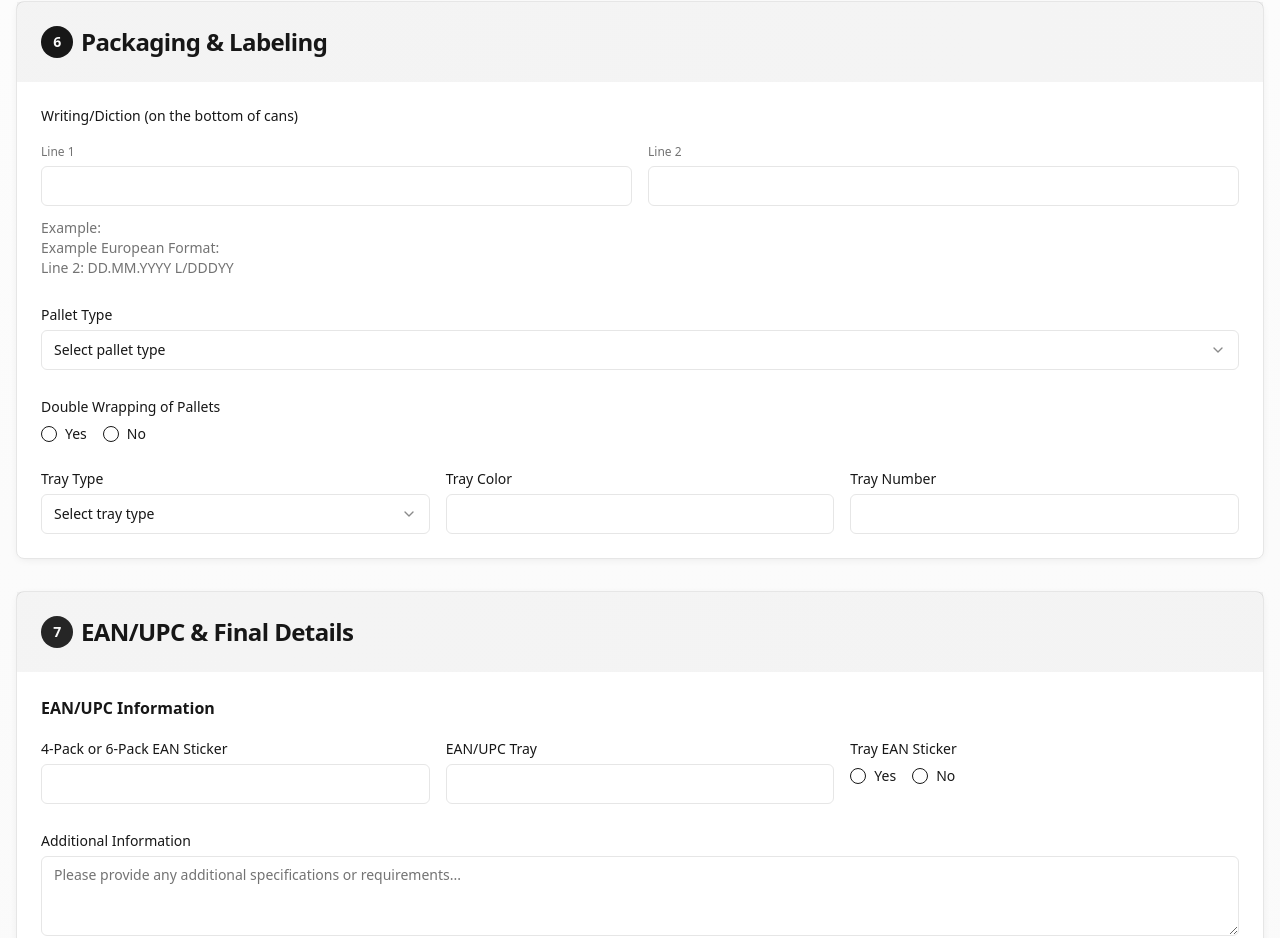
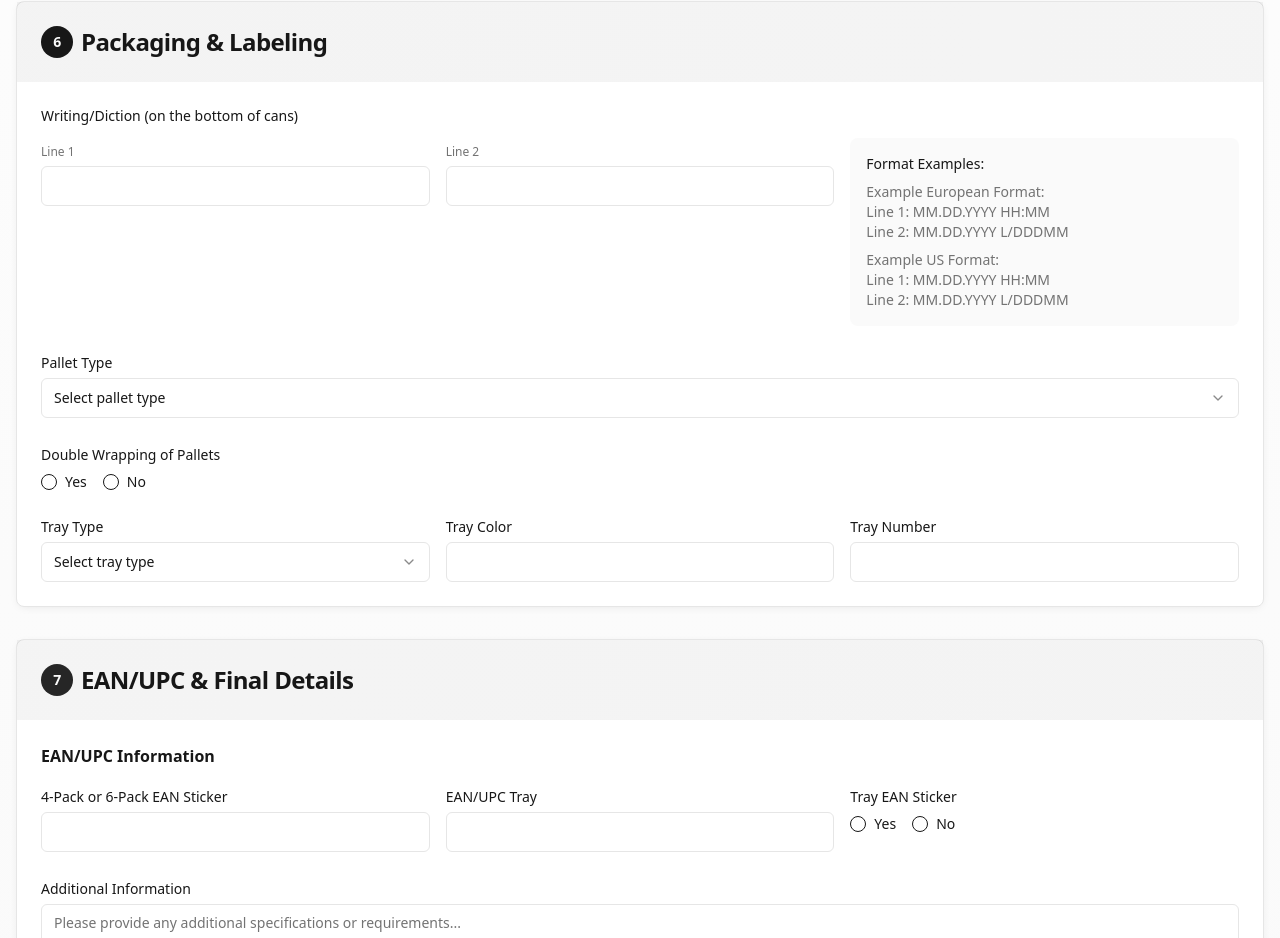
Before and after one commit to josipstipic-bot/starzinger-order-flow, a React (Vite) app: page / in a window 1280 px wide. Shown: the part 1677-2615 px from the top of the page. Built offline with nearby package versions, Linux system fonts and the light colour scheme.

Commit message:
Add example formats
Added example formats for European and US date/time conventions to the form.

```diff
--- a/src/components/ProductionOrderForm.tsx
+++ b/src/components/ProductionOrderForm.tsx
@@ -459,7 +459,7 @@ const ProductionOrderForm: React.FC = () => {
               {/* Writing/Diction */}
               <div>
                 <Label className="text-sm font-medium mb-3 block">Writing/Diction (on the bottom of cans)</Label>
-                <div className="grid grid-cols-1 md:grid-cols-2 gap-4">
+                <div className="grid grid-cols-1 lg:grid-cols-3 gap-4">
                   <div>
                     <Label htmlFor="writingLine1" className="text-xs text-muted-foreground">Line 1</Label>
                     <Input id="writingLine1" value={formData.writingLine1} onChange={e => handleInputChange('writingLine1', e.target.value)} className="mt-1" />
@@ -468,11 +468,21 @@ const ProductionOrderForm: React.FC = () => {
                     <Label htmlFor="writingLine2" className="text-xs text-muted-foreground">Line 2</Label>
                     <Input id="writingLine2" value={formData.writingLine2} onChange={e => handleInputChange('writingLine2', e.target.value)} className="mt-1" />
                   </div>
-                </div>
-                <div className="mt-3 text-sm text-muted-foreground">
-                  <p className="font-medium">Example:</p>
-                  <p>Example European Format:</p>
-                  <p>Line 2: DD.MM.YYYY L/DDDYY</p>
+                  <div className="bg-muted/50 p-4 rounded-lg">
+                    <div className="text-sm text-muted-foreground space-y-2">
+                      <p className="font-medium text-foreground">Format Examples:</p>
+                      <div>
+                        <p className="font-medium">Example European Format:</p>
+                        <p>Line 1: MM.DD.YYYY HH:MM</p>
+                        <p>Line 2: MM.DD.YYYY L/DDDMM</p>
+                      </div>
+                      <div>
+                        <p className="font-medium">Example US Format:</p>
+                        <p>Line 1: MM.DD.YYYY HH:MM</p>
+                        <p>Line 2: MM.DD.YYYY L/DDDMM</p>
+                      </div>
+                    </div>
+                  </div>
                 </div>
               </div>
 
```
